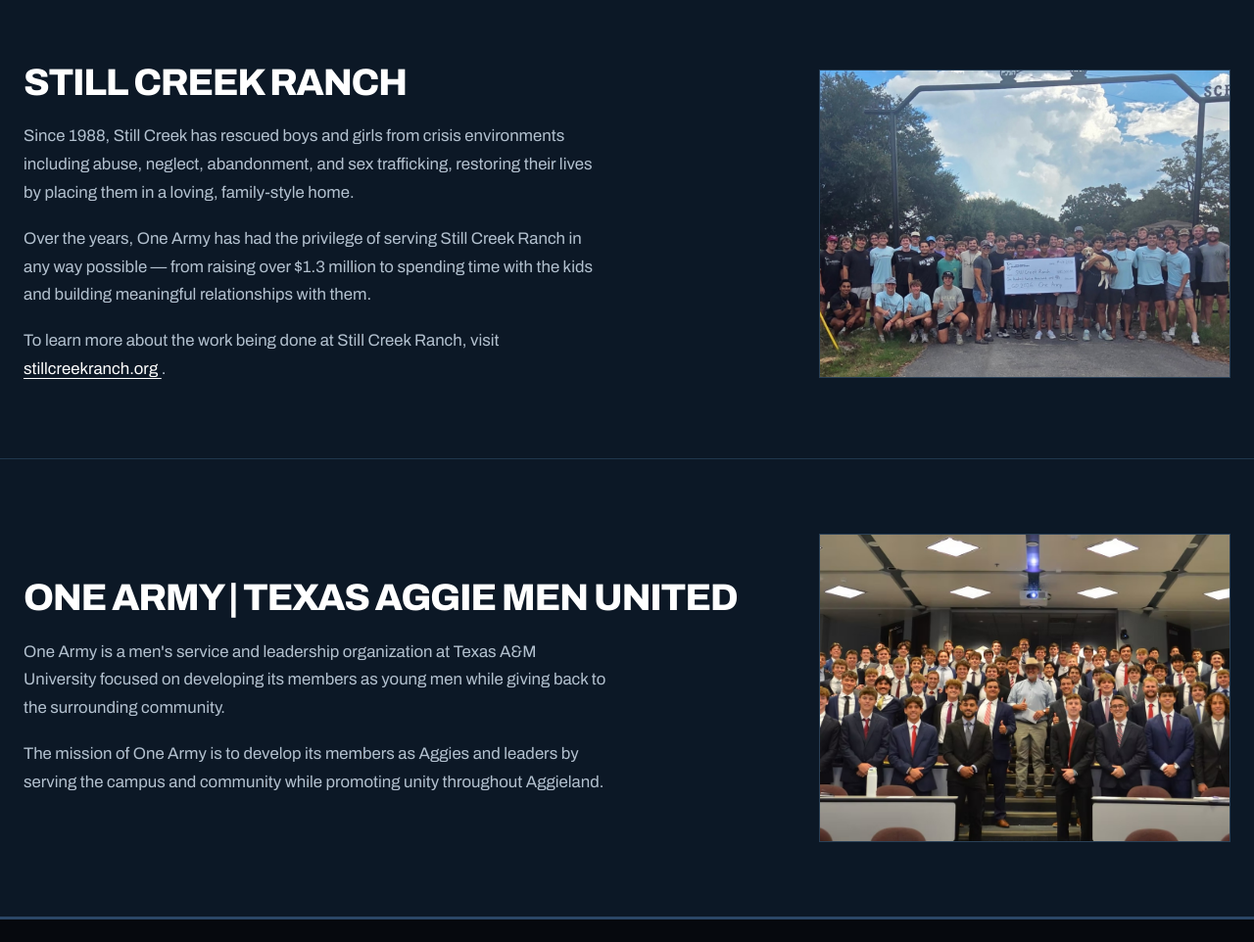
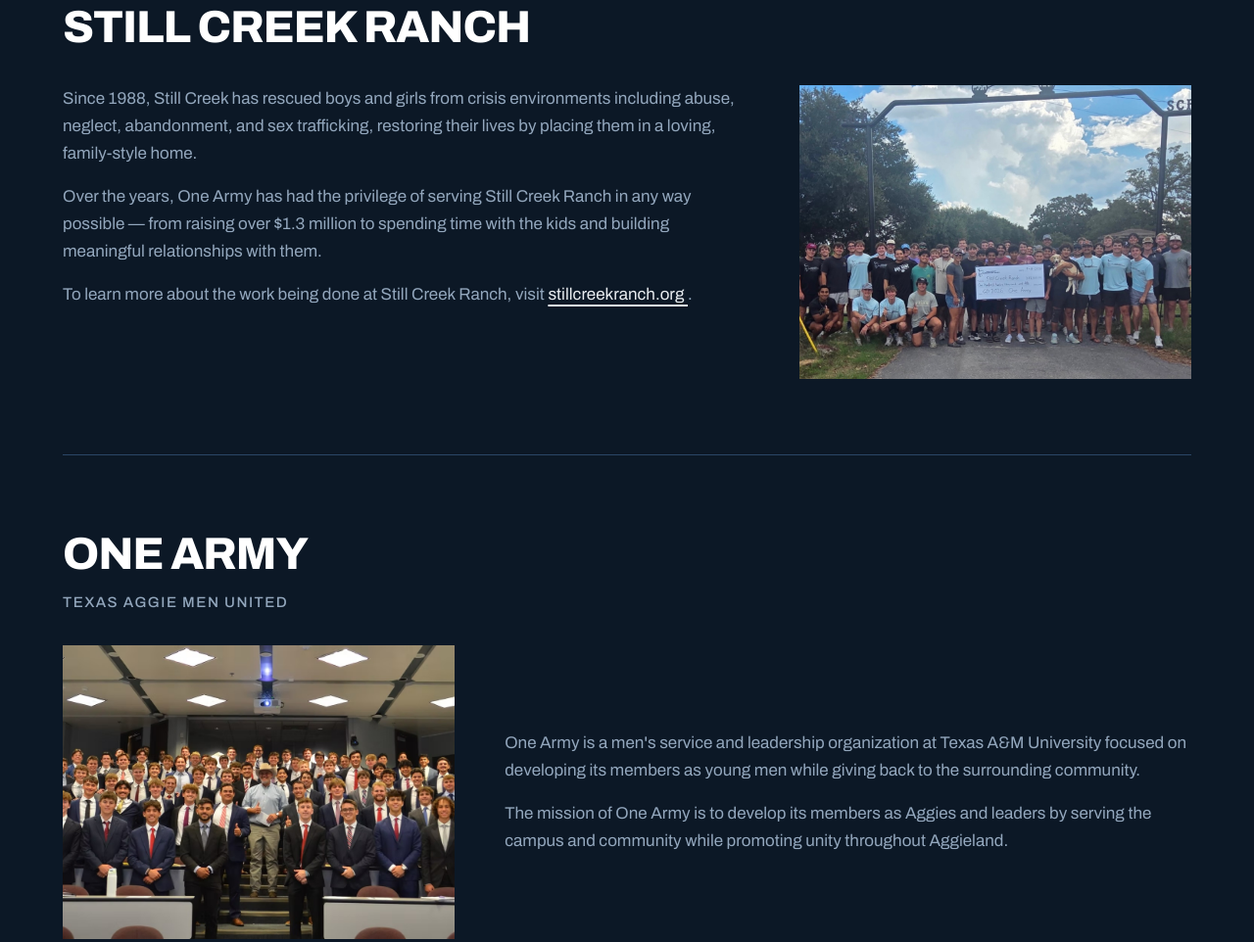
Before and after one commit to mason-mcgowan/Gladiator-Dash, a plain HTML site: page about.html in a window 1280 px wide. Shown: the part 884-1846 px from the top of the page at 98% size. Drawn offline with Linux system fonts and the light colour scheme.

Commit message:
Refine About page layout and typography

```diff
--- a/about.html
+++ b/about.html
@@ -23,181 +23,10 @@
 
   <link rel="stylesheet" href="assets/site.css">
 
-  <style>
 
-    /* =========================
-       ABOUT PAGE
-       ========================= */
-
-    .about-section {
-      padding: 76px 0;
-      border-bottom: 1px solid rgba(105, 165, 215, 0.22);
-    }
-
-    .about-section:last-child {
-      border-bottom: none;
-    }
-
-    /* Every section now begins at the exact same left edge */
-    .about-content {
-      width: 100%;
-      margin: 0;
-    }
-
-    .about-title {
-      margin: 0 0 22px;
-
-      color: #ffffff;
-
-      font-family: "Archivo", sans-serif;
-      font-size: clamp(2rem, 3vw, 3rem);
-      font-weight: 800;
-      line-height: 1;
-      letter-spacing: -0.035em;
-      text-transform: uppercase;
-    }
-
-    .about-text p {
-      margin: 0 0 18px;
-
-      color: #b3c1cf;
-
-      font-family: "Archivo", sans-serif;
-      font-size: 1.05rem;
-      font-weight: 400;
-      line-height: 1.72;
-    }
-
-    .about-text p:last-child {
-      margin-bottom: 0;
-    }
-
-    /* =========================
-       GLADIATOR DASH
-       ========================= */
-
-    .about-intro .about-text {
-      width: 100%;
-    }
-
-    /* =========================
-       IMAGE + TEXT SECTIONS
-       ========================= */
-
-    .about-row {
-      width: 100%;
-
-      display: grid;
-      grid-template-columns: minmax(0, 1fr) 420px;
-      gap: 60px;
-      align-items: center;
-    }
-
-    .about-row__text {
-      min-width: 0;
-    }
-
-    .about-row__image {
-      width: 100%;
-      overflow: hidden;
-
-      border: 1px solid rgba(105, 165, 215, 0.28);
-      background: #101925;
-    }
-
-    .about-row__image img {
-      width: 100%;
-      height: 100%;
-      display: block;
-      object-fit: cover;
-    }
-
-    /* Still Creek image */
-    .about-row__image--still {
-      aspect-ratio: 4 / 3;
-    }
-
-    .about-row__image--still img {
-      object-position: center center;
-    }
-
-    /* One Army image */
-    .about-row__image--army {
-      aspect-ratio: 4 / 3;
-    }
-
-    .about-row__image--army img {
-      object-position: center center;
-    }
-
-    /* =========================
-       LINKS
-       ========================= */
-
-    .about-link {
-      color: #ffffff;
-      font-weight: 600;
-      text-decoration: underline;
-      text-underline-offset: 4px;
-    }
-
-    .about-link:hover {
-      opacity: 0.8;
-    }
-
-    /* =========================
-       TABLET
-       ========================= */
-
-    @media (max-width: 900px) {
-
-      .about-section {
-        padding: 56px 0;
-      }
-
-      .about-row {
-        grid-template-columns: 1fr;
-        gap: 30px;
-      }
-
-      .about-row__image {
-        max-width: 620px;
-      }
-    }
-
-    /* =========================
-       MOBILE
-       ========================= */
-
-    @media (max-width: 600px) {
-
-      .about-section {
-        padding: 44px 0;
-      }
-
-      .about-title {
-        margin-bottom: 16px;
-        font-size: 2rem;
-      }
-
-      .about-text p {
-        font-size: 1rem;
-        line-height: 1.65;
-      }
-
-      .about-row {
-        gap: 26px;
-      }
-
-      .about-row__image {
-        max-width: 100%;
-      }
-    }
-
-  </style>
 </head>
 
-<body>
+<body data-page="about">
 
   <a class="skip-link" href="#main">
     Skip to content
@@ -346,18 +175,18 @@
           <div class="about-text">
 
             <p>
-              Gladiator Dash is a 3.1-mile obstacle-integrated mud run and the
+              Gladiator Dash is a <strong>3.1-mile obstacle-integrated mud run</strong> and the
               main philanthropy event of the Texas A&amp;M men's organization,
               One Army. As Bryan-College Station's original obstacle-integrated
               mud run, Gladiator Dash is definitely not just another 5K. With
               challenging obstacles throughout the course, this race will get
-              you muddy and unleash your inner Gladiator.
+              you muddy and <strong>unleash your inner Gladiator.</strong>
             </p>
 
             <p>
               Race Day includes live music, food trucks, and plenty of fun, so
-              feel free to come early and stay late. 100% of the proceeds from
-              Gladiator Dash benefit Still Creek Ranch, helping One Army continue
+              feel free to come early and stay late. <strong>100% of the proceeds from
+              Gladiator Dash benefit Still Creek Ranch</strong>, helping One Army continue
               making a meaningful impact year after year.
             </p>
 
@@ -380,13 +209,11 @@
 
         <div class="about-content">
 
+          <h2 class="about-title">Still Creek Ranch</h2>
+
           <div class="about-row">
 
             <div class="about-row__text">
-
-              <h2 class="about-title">
-                Still Creek Ranch
-              </h2>
 
               <div class="about-text">
 
@@ -425,6 +252,7 @@
             <div class="about-row__image about-row__image--still">
 
               <img
+                loading="lazy"
                 src="media/about/still_creek_image.jpg"
                 alt="One Army members presenting a donation to Still Creek Ranch"
               >
@@ -450,13 +278,11 @@
 
         <div class="about-content">
 
-          <div class="about-row">
+          <h2 class="about-title">One Army <span>Texas Aggie Men United</span></h2>
+
+          <div class="about-row about-row--image-left">
 
             <div class="about-row__text">
-
-              <h2 class="about-title">
-                One Army | Texas Aggie Men United
-              </h2>
 
               <div class="about-text">
 
@@ -480,6 +306,7 @@
             <div class="about-row__image about-row__image--army">
 
               <img
+                loading="lazy"
                 src="media/about/one_army_members.jpeg"
                 alt="Members of One Army at Texas A&M University"
               >
--- a/assets/site.css
+++ b/assets/site.css
@@ -465,3 +465,72 @@
 .site-footer__contact p { margin-bottom: var(--sp-2); }
 .site-footer__legal { border-top: 1px solid var(--navy-line); padding: var(--sp-6); text-align: center; color: var(--navy-edge); font-size: .8125rem; text-transform: uppercase; letter-spacing: .08em; }
 .site-footer__legal p { margin: 0; max-width: none; }
+
+
+/* ============ About: editorial layout ============ */
+body[data-page="about"]::after { display: none; }
+body[data-page="about"] .page-head { padding: clamp(56px, 7vw, 100px) 0; }
+body[data-page="about"] .page-head h1 { margin-bottom: var(--sp-6); }
+body[data-page="about"] main > .about-section > .wrap,
+body[data-page="about"] .page-head > .wrap { max-width: 1200px; }
+
+.about-section { padding: clamp(44px, 6vw, 80px) 0; }
+.about-section + .about-section > .wrap { position: relative; }
+.about-section + .about-section > .wrap::before {
+  content: "";
+  position: absolute;
+  top: calc(-1 * clamp(44px, 6vw, 80px));
+  left: var(--sp-6);
+  right: var(--sp-6);
+  border-top: 1px solid var(--navy-line);
+}
+.about-title {
+  margin: 0 0 var(--sp-8);
+  font-size: clamp(1.8rem, 3.6vw, 3rem);
+  line-height: 1.12;
+  letter-spacing: -.025em;
+}
+.about-title span {
+  display: block;
+  margin-top: var(--sp-3);
+  color: var(--steel);
+  font-size: var(--fs-sm);
+  font-variation-settings: "wdth" 105, "wght" 500;
+  letter-spacing: .1em;
+  line-height: 1.5;
+}
+.about-text p { max-width: none; margin-bottom: var(--sp-4); line-height: 1.65; }
+.about-text p:last-child { margin-bottom: 0; }
+.about-intro .about-text { width: 100%; }
+.about-intro .about-text p + p { margin-top: 1.65em; }
+.about-intro strong { font-variation-settings: "wdth" 100, "wght" 700; }
+.about-row {
+  display: grid;
+  grid-template-columns: minmax(0, 1fr) minmax(0, 400px);
+  gap: clamp(32px, 4vw, 56px);
+  align-items: start;
+}
+.about-row--image-left { grid-template-columns: minmax(0, 400px) minmax(0, 1fr); }
+.about-row--image-left .about-row__image { grid-column: 1; grid-row: 1; }
+.about-row--image-left .about-row__text { grid-column: 2; grid-row: 1; align-self: center; }
+.about-row__text { min-width: 0; }
+.about-row__image {
+  width: 100%;
+  aspect-ratio: 4 / 3;
+  overflow: hidden;
+  background: var(--navy);
+}
+.about-row__image img { width: 100%; height: 100%; object-fit: cover; }
+.about-link { color: var(--paper); text-underline-offset: 5px; }
+
+@media (max-width: 900px) {
+  .about-row { grid-template-columns: minmax(0, 1fr) minmax(0, 340px); gap: var(--sp-8); }
+  .about-row--image-left { grid-template-columns: minmax(0, 340px) minmax(0, 1fr); }
+}
+@media (max-width: 700px) {
+  .about-row { grid-template-columns: minmax(0, 1fr); gap: var(--sp-8); }
+  .about-row--image-left .about-row__image,
+  .about-row--image-left .about-row__text { grid-column: auto; grid-row: auto; }
+  .about-row__image { max-width: 400px; }
+  .about-title { margin-bottom: var(--sp-6); }
+}
```
